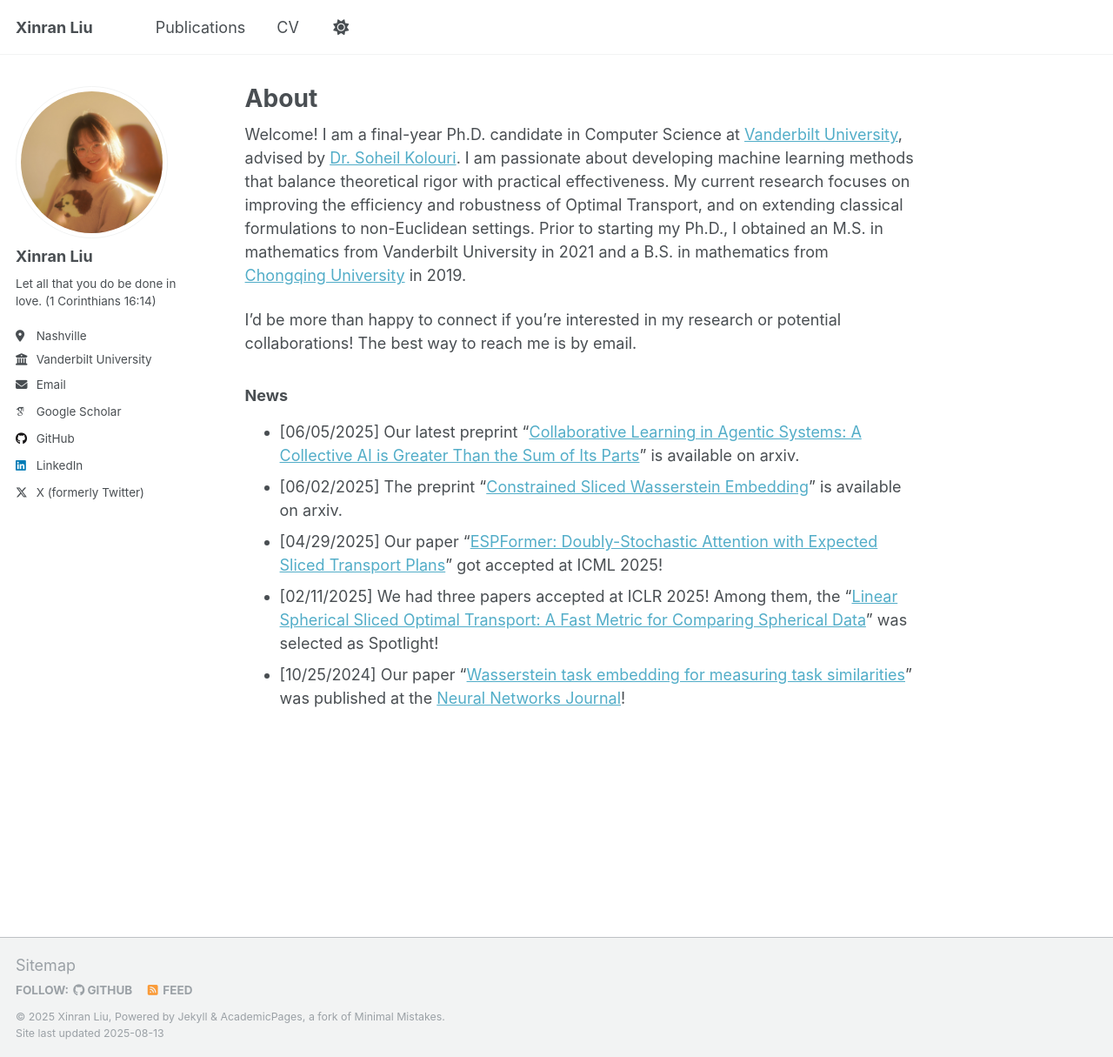
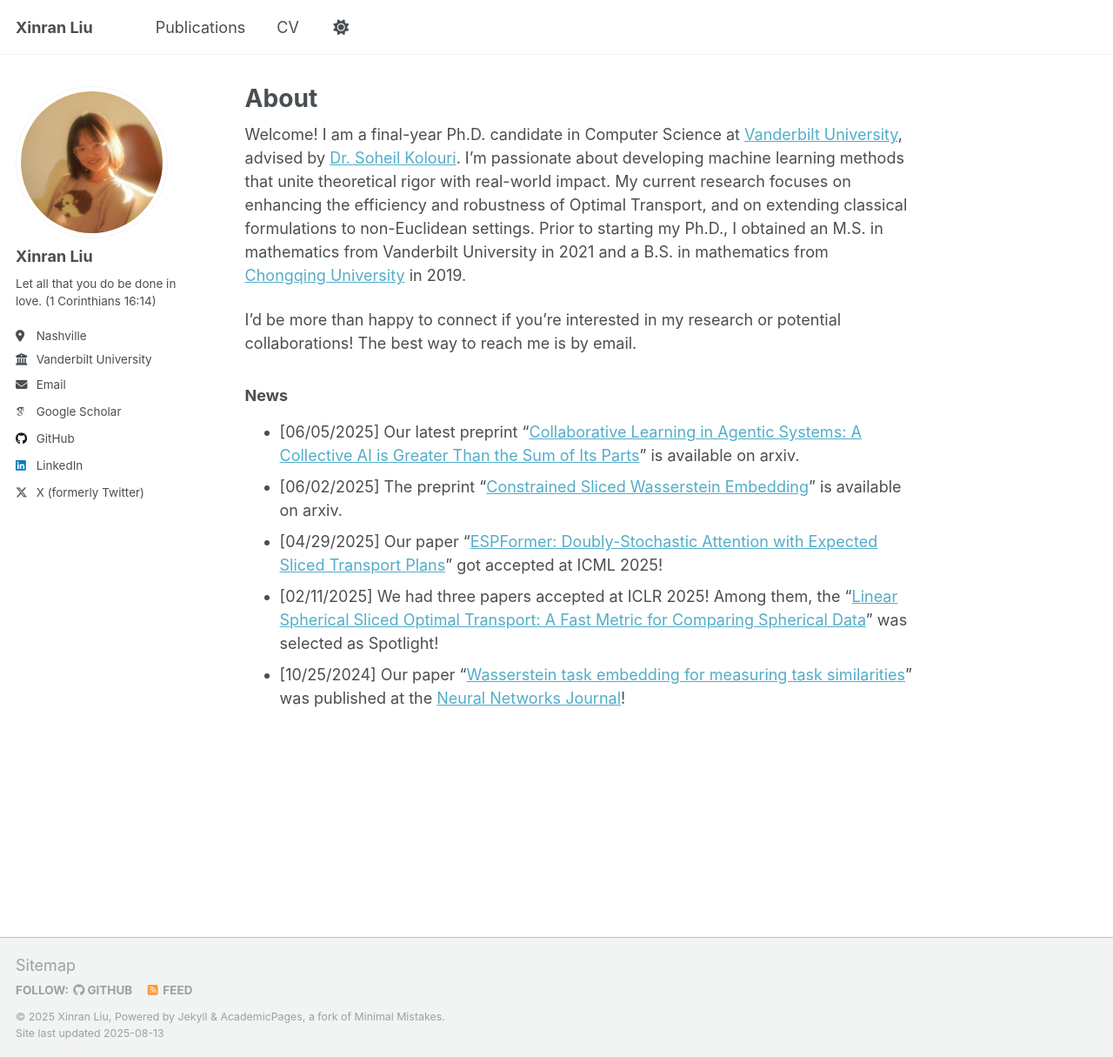
Before and after one commit to xinranliueva/xinranliueva.github.io, a Jekyll site: the page built from _pages/about.md, in a window 1280 px wide and 1215 px high. Shown: the whole window at 87% size. Built offline with Jekyll 4.4.1, drawn with Linux system fonts in a browser that asks for light colours; some web fonts are replaced.

Commit message:
Update about.md

```diff
--- a/_pages/about.md
+++ b/_pages/about.md
@@ -6,7 +6,7 @@ redirect_from:
   - /about/
   - /about.html
 ---
-Welcome! I am a final-year Ph.D. candidate in Computer Science at [Vanderbilt University](https://www.vanderbilt.edu/), advised by [Dr. Soheil Kolouri](https://skolouri.github.io/). I am passionate about developing machine learning methods that balance theoretical rigor with practical effectiveness. My current research focuses on improving the efficiency and robustness of Optimal Transport, and on extending classical formulations to non-Euclidean settings. Prior to starting my Ph.D., I obtained an M.S. in mathematics from Vanderbilt University in 2021 and a B.S. in mathematics from [Chongqing University](https://english.cqu.edu.cn/) in 2019.
+Welcome! I am a final-year Ph.D. candidate in Computer Science at [Vanderbilt University](https://www.vanderbilt.edu/), advised by [Dr. Soheil Kolouri](https://skolouri.github.io/). I’m passionate about developing machine learning methods that unite theoretical rigor with real-world impact. My current research focuses on enhancing the efficiency and robustness of Optimal Transport, and on extending classical formulations to non-Euclidean settings. Prior to starting my Ph.D., I obtained an M.S. in mathematics from Vanderbilt University in 2021 and a B.S. in mathematics from [Chongqing University](https://english.cqu.edu.cn/) in 2019.
 
 I’d be more than happy to connect if you’re interested in my research or potential collaborations! The best way to reach me is by email.
 
```
